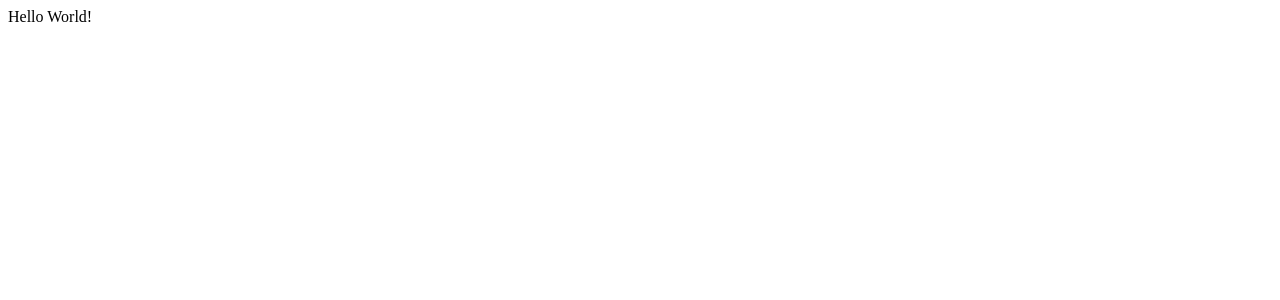
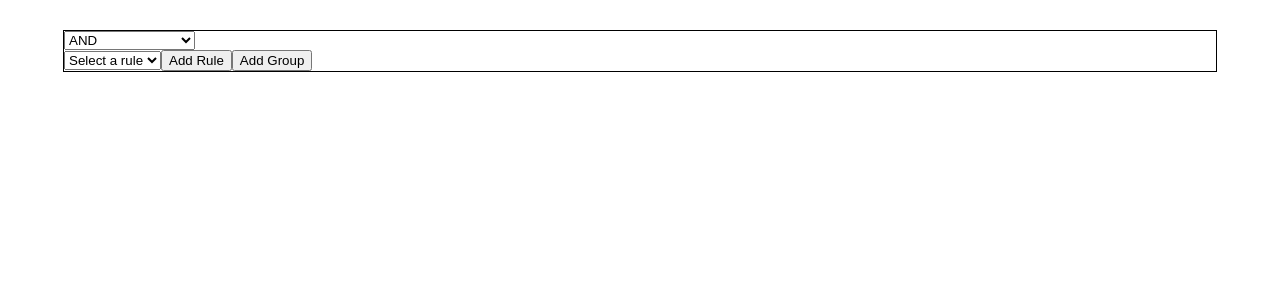
Before and after one commit to rtucek/vue-query-builder, a Vue app: page / in a window 1280 px wide. Shown: the top 300 px of the page. Built offline with nearby package versions, Linux system fonts and the light colour scheme.

Commit message:
Prototype nesting groups
Scaffold basic setup for nesting groups.

```diff
--- a/src/App.vue
+++ b/src/App.vue
@@ -1,15 +1,50 @@
 <template>
   <div id="app">
-    Hello World!
+    <query-builder
+      :config="config"
+      v-model="query"
+    />
   </div>
 </template>
 
 <script lang="ts">
 import { Component, Vue } from 'vue-property-decorator';
+import { RuleSet, QueryBuilderConfig } from '@/types';
+import QueryBuilder from '@/QueryBuilder.vue';
 
 @Component({
   components: {
+    QueryBuilder,
   },
 })
-export default class App extends Vue {}
+export default class App extends Vue {
+  query: RuleSet | null = null;
+
+  config: QueryBuilderConfig = {
+    operators: [
+      {
+        name: 'AND',
+        identifier: 'AND',
+      },
+      {
+        name: 'OR',
+        identifier: 'OR',
+      },
+    ],
+    rules: [],
+  }
+}
 </script>
+
+<style lang="scss">
+body {
+  margin: 0;
+  padding: 0;
+}
+
+#app {
+  margin: 30px auto;
+  width: 90%;
+  border: 1px solid black;
+}
+</style>
--- /dev/null
+++ b/src/QueryBuilder.vue
@@ -0,0 +1,45 @@
+<script lang="ts">
+import {
+  Component, Vue, Prop, Model,
+} from 'vue-property-decorator';
+import { isQueryBuilderConfig, isRuleSet } from '@/guards';
+import { RuleSet, QueryBuilderConfig } from '@/types';
+import QueryBuilderGroup from './QueryBuilderGroup.vue';
+
+@Component({
+  components: {
+    QueryBuilderGroup,
+  },
+  model: {
+    prop: 'query',
+    event: 'update',
+  },
+})
+export default class QueryBuilder extends Vue {
+  @Model('update', {
+    required: false,
+    validator: query => query === null || isRuleSet(query),
+  }) readonly query!: RuleSet | null
+
+  @Prop({
+    required: true,
+    validator: param => isQueryBuilderConfig(param),
+  }) readonly config!: QueryBuilderConfig | null
+}
+</script>
+
+<template>
+  <query-builder-group
+    :config="config"
+    :query="query"
+    class="query-builder__root"
+    @query-update="$emit('update', $event)"
+  />
+</template>
+
+<style lang="scss" scoped>
+.query-builder__root {
+  display: flex;
+  flex-flow: column;
+}
+</style>
--- /dev/null
+++ b/src/QueryBuilderChild.vue
@@ -0,0 +1,87 @@
+<script lang="ts">
+import { Component, Vue, Prop } from 'vue-property-decorator';
+import {
+  RuleSet, Rule, QueryBuilderConfig, RuleDefinition, OperatorDefinition, Operator,
+} from '@/types';
+import { isRule, isRuleSet, isQueryBuilderConfig } from '@/guards';
+import QueryBuilderGroup from '@/QueryBuilderGroup.vue';
+import { Component as VueComponent } from 'vue';
+
+@Component({
+  components: {
+    QueryBuilderGroup,
+  },
+})
+export default class QueryBuilderChild extends Vue {
+  @Prop({
+    required: true,
+    validator: param => isQueryBuilderConfig(param),
+  }) readonly config!: QueryBuilderConfig
+
+  @Prop({
+    required: true,
+    validator: query => isRule(query) || isRuleSet(query),
+  }) readonly query!: RuleSet | Rule
+
+  get isRule(): boolean {
+    return isRule(this.query);
+  }
+
+  get isRuleSet(): boolean {
+    return isRuleSet(this.query);
+  }
+
+  get ruleDefinition(): RuleDefinition | null {
+    if (!this.isRule) {
+      return null;
+    }
+
+    const ruleDefinition = this.config
+      .rules
+      .find(definition => definition.identifier === (this.query as Rule).identifier);
+
+    return ruleDefinition || null;
+  }
+
+  get component(): VueComponent | string {
+    if (this.isRule && this.ruleDefinition) {
+      return this.ruleDefinition.component;
+    }
+
+    if (this.isRuleSet) {
+      return QueryBuilderGroup;
+    }
+
+    throw new Error('No component definition available.');
+  }
+
+  get definition(): RuleDefinition | null {
+    if (this.isRule && this.ruleDefinition) {
+      return this.ruleDefinition;
+    }
+
+    if (this.isRuleSet) {
+      return null;
+    }
+
+    throw new Error('No component definition available.');
+  }
+}
+</script>
+
+<template>
+  <component
+    :is="component"
+    :config="config"
+    :query="query"
+    v-on="$listeners"
+    class="child-container"
+  />
+</template>
+
+<style lang="scss">
+.child-container {
+  border: 1px solid black;
+  margin: 8px 16px;
+}
+</style>
--- /dev/null
+++ b/src/QueryBuilderGroup.vue
@@ -0,0 +1,158 @@
+<script lang="ts">
+import {
+  Component, Vue, Prop, Watch,
+} from 'vue-property-decorator';
+import {
+  QueryBuilderConfig, RuleSet, Rule, OperatorDefinition, RuleDefinition,
+} from '@/types';
+import { isRuleSet, isRule, isQueryBuilderConfig } from '@/guards';
+import QueryBuilderChild from './QueryBuilderChild.vue';
+
+@Component({
+  components: {
+    QueryBuilderChild,
+  },
+})
+export default class QueryBuilderGroup extends Vue {
+  @Prop({
+    required: true,
+    validator: param => isQueryBuilderConfig(param),
+  }) readonly config!: QueryBuilderConfig
+
+  @Prop() readonly query!: RuleSet | null
+
+  @Watch('selectedOperator') onSelectedOperatorChange(newOperator: string) {
+    this.$emit(
+      'query-update',
+      {
+        ...this.ruleSet,
+        ...{ operatorIdentifier: this.selectedOperator },
+      },
+    );
+  }
+
+  selectedOperator: string = this.query
+    ? this.query.operatorIdentifier
+    : this.config.operators[0].identifier;
+
+  selectedRule: string = ''
+
+  get ruleSet(): RuleSet {
+    if (this.query) {
+      return this.query;
+    }
+
+    return {
+      operatorIdentifier: this.selectedOperator,
+      children: this.children,
+    };
+  }
+
+  get children(): Array<RuleSet | Rule> {
+    if (this.query === null) {
+      return [];
+    }
+
+    return this.query.children;
+  }
+
+  get operators(): OperatorDefinition[] {
+    return this.config.operators;
+  }
+
+  get rules(): RuleDefinition[] {
+    return this.config.rules;
+  }
+
+  addRule(): void {
+    console.log('todo addRule...');
+    this.selectedRule = '';
+  }
+
+  newGroup(): void {
+    const children = [...this.children];
+    children.push({
+      operatorIdentifier: this.config.operators[0].identifier,
+      children: [],
+    } as RuleSet);
+
+    this.$emit(
+      'query-update',
+      {
+        operatorIdentifier: this.selectedOperator,
+        children,
+      } as RuleSet,
+    );
+  }
+
+  addChild(idx: number, child: RuleSet | Rule): void {
+    const children = [...this.children];
+    children.splice(idx, 1, child);
+
+    this.$emit(
+      'query-update',
+      {
+        operatorIdentifier: this.selectedOperator,
+        children,
+      } as RuleSet,
+    );
+  }
+}
+</script>
+
+<template>
+  <div class="query-builder-group">
+    <div class="query-builder-group__control">
+      <div class="query-builder-group__group-selection">
+        <select v-model="selectedOperator">
+          <option disabled value="">Select an operator</option>
+          <option
+            v-for="operator in operators"
+            :key="operator.identifier"
+            :value="operator.identifier"
+            v-text="operator.name"
+          />
+        </select>
+      </div>
+      <div class="query-builder-group__group-control">
+        <select v-model="selectedRule">
+          <option disabled value="">Select a rule</option>
+          <option
+            v-for="rule in rules"
+            :key="rule.identifier"
+            :value="rule.identifier"
+            v-text="rule.name"
+          />
+        </select>
+        <button
+          @click="addRule"
+          class="query-builder-group__rule-adding-button"
+        >
+          Add Rule
+        </button>
+        <button
+          @click="newGroup"
+          class="query-builder-group__group-adding-button"
+        >
+          Add Group
+        </button>
+      </div>
+    </div>
+    <div class="query-builder-group__group-rules">
+      <query-builder-child
+        v-for="(child, idx) in children"
+        :key="idx"
+        :config="config"
+        :query="child"
+        @query-update="addChild(idx, $event)"
+      />
+    </div>
+  </div>
+</template>
+
+<style lang="scss" scoped>
+.query-builder-group {
+  display: flex;
+  flex-direction: column;
+}
+</style>
```
Also changed, not shown: src/QueryBuilderRule.vue (added, +19 -0 lines).
